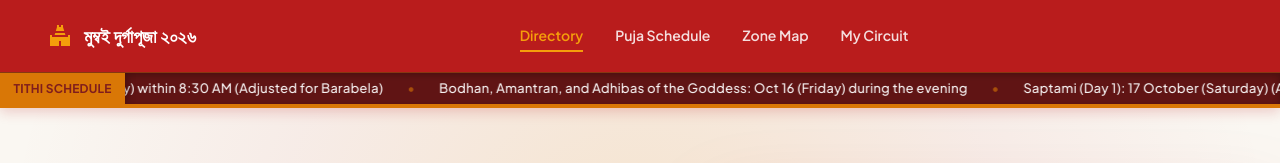
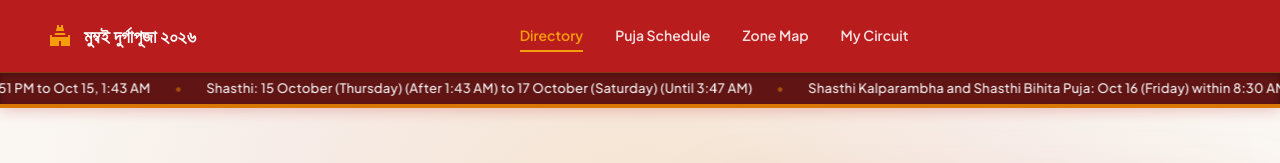
Before and after one commit to pulaksaha143/durga_puja_2026, a React (Vite) app: page / in a window 1280 px wide. Shown: the top 163 px of the page. Built offline with nearby package versions, Linux system fonts and the light colour scheme; a web font is replaced by a local one.

Commit message:
fix(ticker): slow down scrolling speed and remove tithi label tag for full-width layout

```diff
--- a/src/components/TithiTicker.jsx
+++ b/src/components/TithiTicker.jsx
@@ -89,12 +89,6 @@ export default function TithiTicker() {
 
   return (
     <div className="tithi-ticker-bar">
-      <div className="tithi-ticker-label">
-        <span className="ticker-label-text">
-          {tickerData.activeDay ? "TODAY'S TITHI" : "TITHI SCHEDULE"}
-        </span>
-      </div>
-
       <Link to="/schedule" className="tithi-ticker-track-link" title="View Full Puja Schedule">
         <div className="tithi-ticker-track">
           {marqueeItems.map((text, idx) => (
--- a/src/index.css
+++ b/src/index.css
@@ -235,26 +235,6 @@ img { max-width: 100%; display: block; }
   box-shadow: inset 0 2px 6px rgba(0, 0, 0, 0.25);
 }
 
-.tithi-ticker-label {
-  display: flex;
-  align-items: center;
-  gap: 0.35rem;
-  background: var(--gold);
-  color: #7f1d1d;
-  font-weight: 700;
-  font-size: 0.75rem;
-  height: 100%;
-  padding: 0 0.85rem;
-  flex-shrink: 0;
-  z-index: 5;
-  box-shadow: 2px 0 8px rgba(0, 0, 0, 0.3);
-  letter-spacing: 0.02em;
-}
-
-.tithi-ticker-label .ticker-icon {
-  font-size: 1rem;
-}
-
 .tithi-ticker-track-link {
   display: flex;
   align-items: center;
@@ -270,7 +250,7 @@ img { max-width: 100%; display: block; }
   display: flex;
   align-items: center;
   white-space: nowrap;
-  animation: tithi-scroll 45s linear infinite;
+  animation: tithi-scroll 110s linear infinite;
   will-change: transform;
 }
 
@@ -312,13 +292,6 @@ img { max-width: 100%; display: block; }
   .tithi-ticker-bar {
     height: 1.95rem;
     font-size: 0.75rem;
-  }
-  .tithi-ticker-label {
-    padding: 0 0.5rem;
-    font-size: 0.6875rem;
-  }
-  .tithi-ticker-label .ticker-label-text {
-    font-size: 0.6875rem;
   }
   .tithi-ticker-item {
     padding: 0 0.5rem;
```
